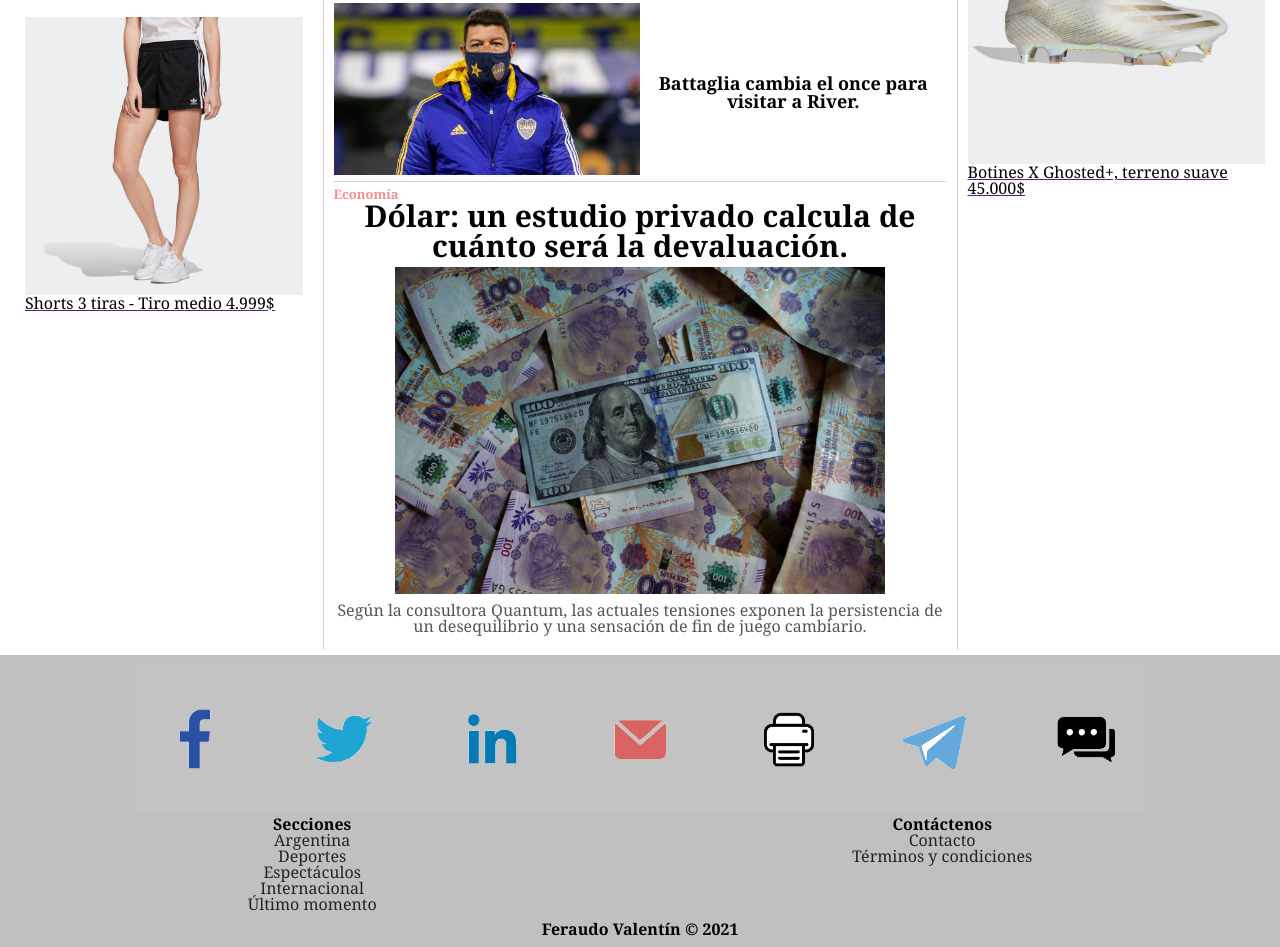
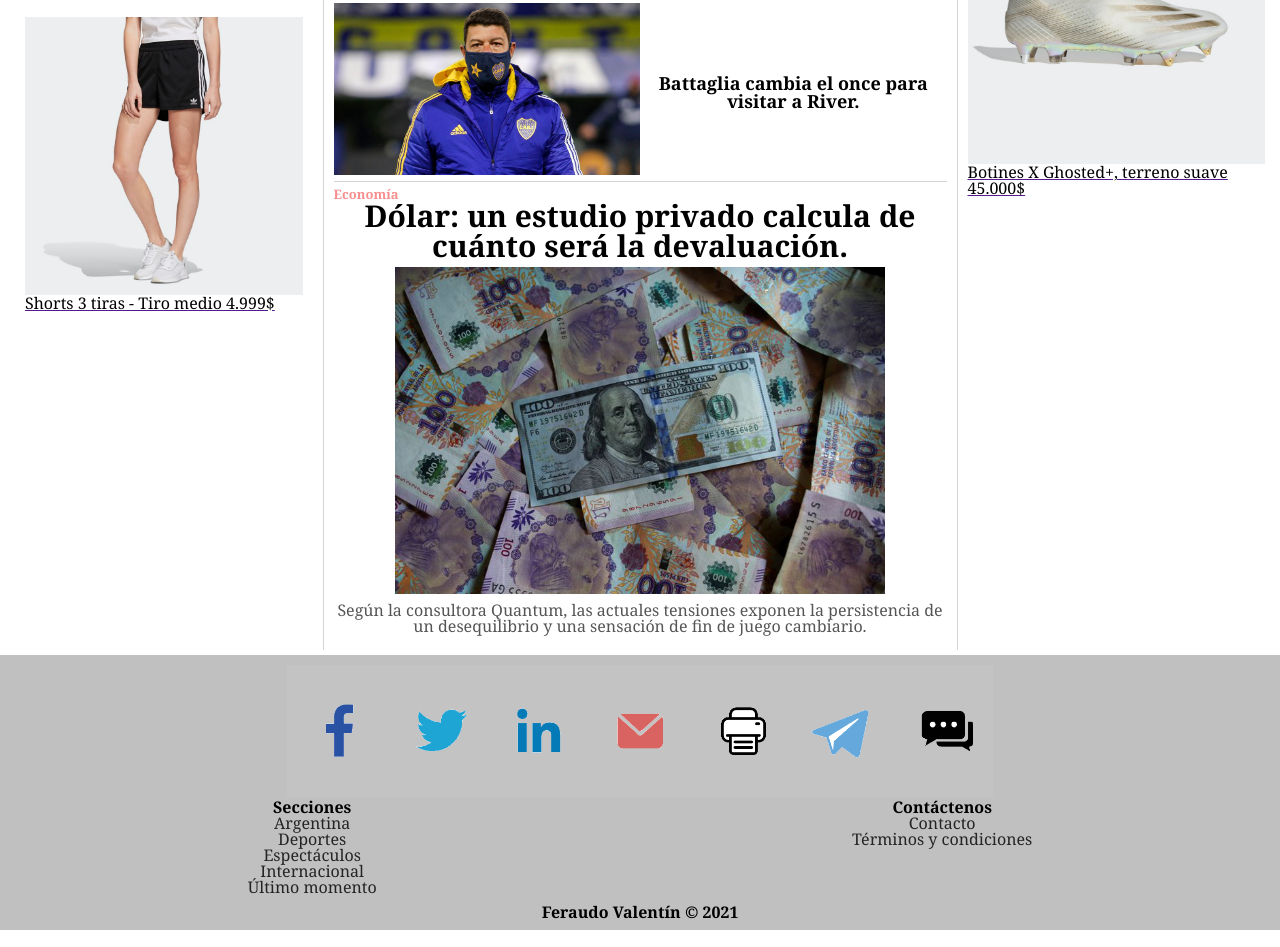
Before and after one commit to valeferaudo/basd-2021-class-3, a plain HTML site: page index.html in a window 1280 px wide. Shown: the part 1342-2289 px from the top of the page. Drawn offline with Linux system fonts and the light colour scheme.

Commit message:
Update Icons

```diff
--- a/css/styles.css
+++ b/css/styles.css
@@ -37,13 +37,23 @@ footer .footer-container ul li a:hover{
     text-decoration: none;
     color: #f88e8e;
 }
+footer .social-media-container{
+    display: flex;
+    justify-content: center;
+    margin: auto;
+    width: 80%;
+}
+footer .social-media-item{
+    width: 10%;
+}
+footer .social-media-item img{
+    width: 100%;
+    cursor: pointer;
+}
 p.text-date{
     font-size: 13px;
     margin-top: 6px;
     margin-bottom: 6px;
-}
-.img-footer{
-    width: 80%;
 }
 main.container{
     margin: 5px;
@@ -69,8 +79,10 @@ main.container{
     flex-wrap: wrap;
 }
 .toggle-menu{
-    width: 80px;
-
+    display: flex;
+    align-items: center;
+    font-size: 40px;
+    cursor: pointer;
 }
 .header-img{
     width: 100%;
--- a/index.html
+++ b/index.html
@@ -6,11 +6,12 @@
     <meta name="viewport" content="width=device-width, initial-scale=1.0">
     <title>Valentín Feraudo Newspaper</title>
     <link rel="stylesheet" href="./css/reset.css">
+    <link href="https://fonts.googleapis.com/icon?family=Material+Icons" rel="stylesheet">
     <link rel="stylesheet" href="./css/styles.css">
 </head>
 <body>
     <header>
-        <img src="./img/toggle-menu.png" alt="Toggle menu" class="toggle-menu pointer">
+        <span class="material-icons toggle-menu">menu</span>
         <div style="display: flex; flex-direction: column; align-items: center;">
             <img src="./img/header.png" alt="Header Logo" class="header-img pointer">
             <p class="text-date">Lunes 04 de Octubre de 2021</p>
@@ -226,7 +227,30 @@
         </article>
     </main>
     <footer>
-        <img src="./img/footer.png" alt="Contact us icons" class="img-footer pointer">
+        <!-- <img src="./img/footer.png" alt="Contact us icons" class="img-footer pointer"> -->
+        <div class="social-media-container">
+            <div class="social-media-item">
+                <img src="./img/icon-facebook.png" alt="Facebook Icon">
+            </div>
+            <div class="social-media-item">
+                <img src="./img/icon-twitter.png" alt="Facebook Icon">
+            </div>
+            <div class="social-media-item">
+                <img src="./img/icon-link.png" alt="Facebook Icon">
+            </div>
+            <div class="social-media-item">
+                <img src="./img/icon-msg.png" alt="Facebook Icon">
+            </div>
+            <div class="social-media-item">
+                <img src="./img/icon-print.png" alt="Facebook Icon">
+            </div>
+            <div class="social-media-item">
+                <img src="./img/icon-telegram.png" alt="Facebook Icon">
+            </div>
+            <div class="social-media-item">
+                <img src="./img/icon-chat.png" alt="Facebook Icon">
+            </div>
+        </div>
         <div class="footer-container">
             <ul>
                 <li class="bold">Secciones</li>
```
Also changed, not shown: img/icon-chat.png (added), img/icon-facebook.png (added), img/icon-link.png (added), img/icon-msg.png (added), img/icon-print.png (added), img/icon-telegram.png (added), img/icon-twitter.png (added).
